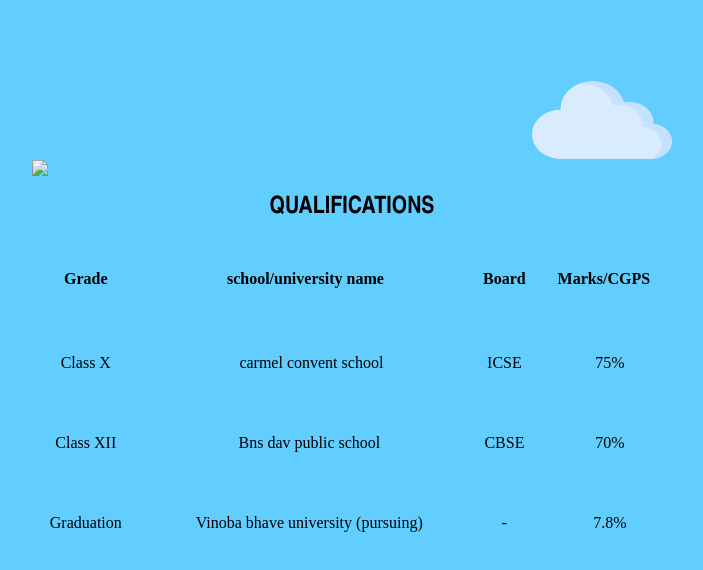
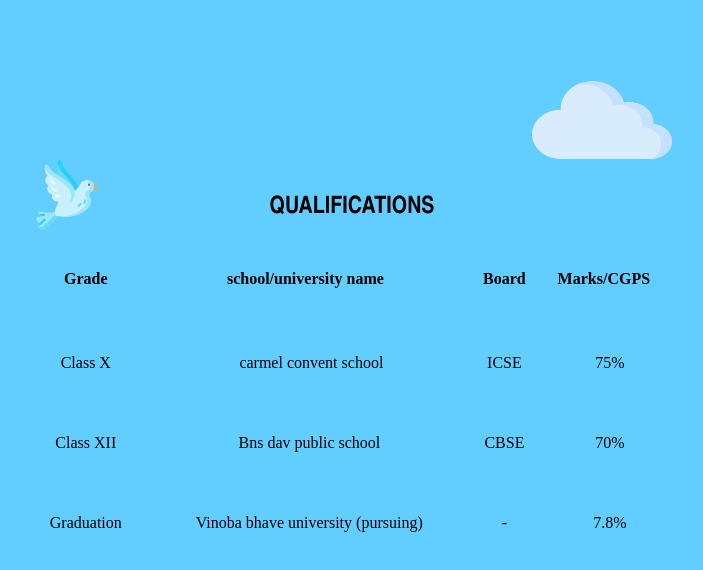
Before and after one commit to ADIB-AFSAR/Adib_Portfolio, a plain HTML site: page qualifications.html in a window 1280 px wide. Shown: the whole page, without its empty margins (288-991 px from the left). Drawn offline with Linux system fonts and the light colour scheme; the site is published under a folder, as on GitHub Pages, so addresses that start at the root find nothing.

Commit message:
Update qualifications.html

```diff
--- a/qualifications.html
+++ b/qualifications.html
@@ -15,7 +15,7 @@
     <table class="table" >
 
       <caption>
-        <img src="/dove.png" class="quali-bird" height="70px"><h2>QUALIFICATIONS</h2>
+        <img src="dove.png" class="quali-bird" height="70px"><h2>QUALIFICATIONS</h2>
 
       </caption>
 
```
